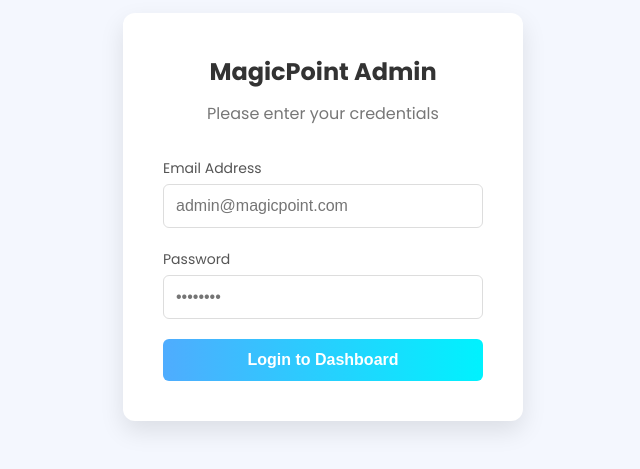
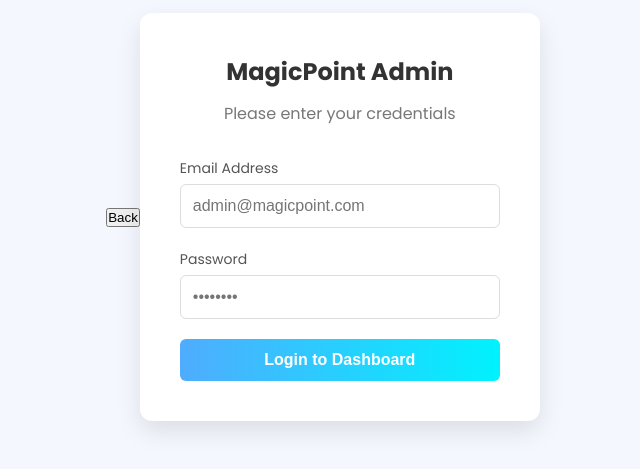
Before and after one commit to malusare-pratham/tripspotgo, a React (Vite) app in the folder frontend/: page /admin-login in a window 1280 px wide. Shown: the part 183-652 px from the top of the page, without its empty margins (317-957 px from the left). Built offline with nearby package versions, Linux system fonts and the light colour scheme; no server answers.

Commit message:
Add back button to AdminLogin component

```diff
--- a/frontend/src/AdminPortal/AdminLogin.jsx
+++ b/frontend/src/AdminPortal/AdminLogin.jsx
@@ -29,6 +29,9 @@ const AdminLogin = () => {
 
     return (
         <div className="admin-login-container">
+            <button type="button" className="admin-back-btn" onClick={() => navigate('/')}>
+                Back
+            </button>
             <div className="admin-login-box">
                 <h2>MagicPoint Admin</h2>
                 <p>Please enter your credentials</p>
```
